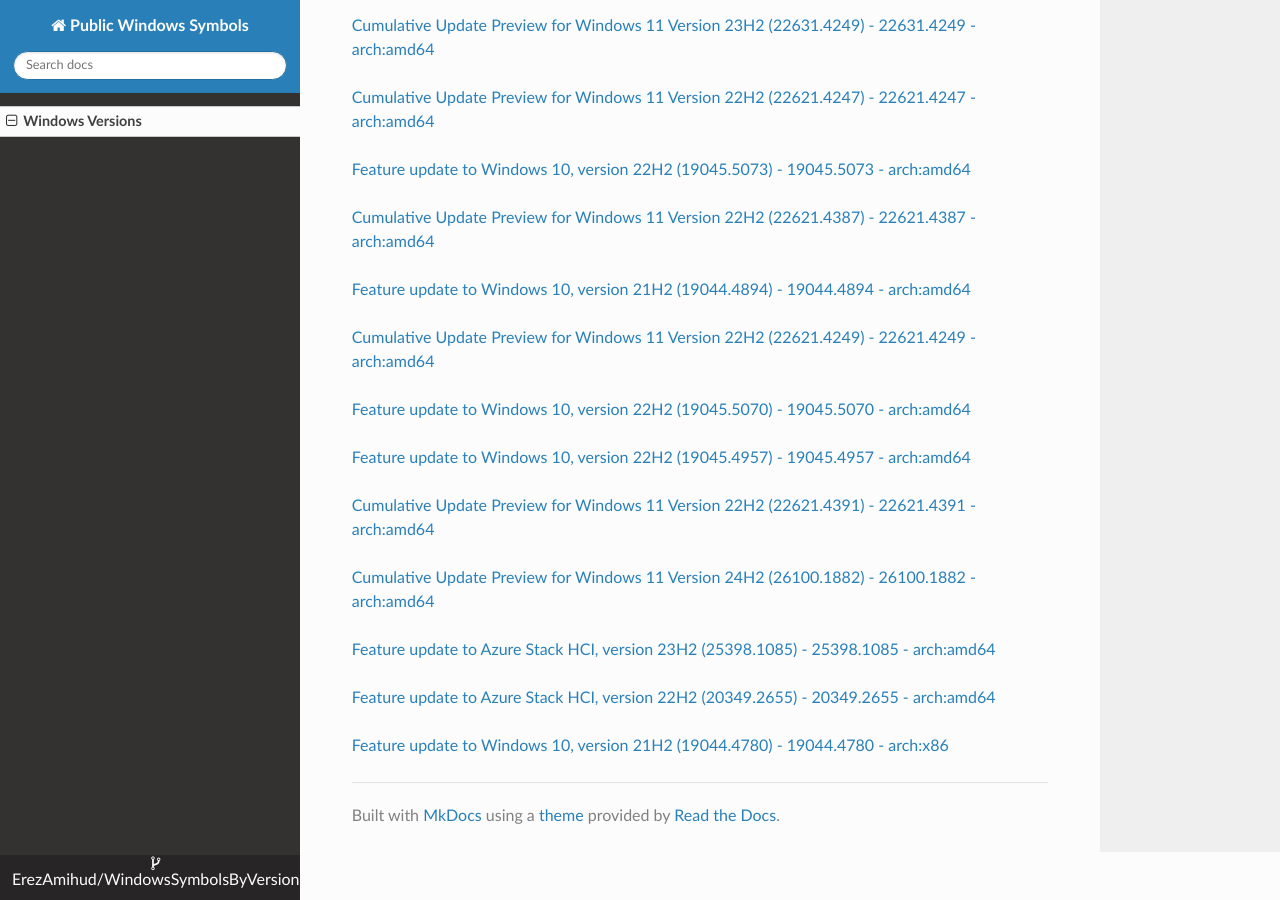
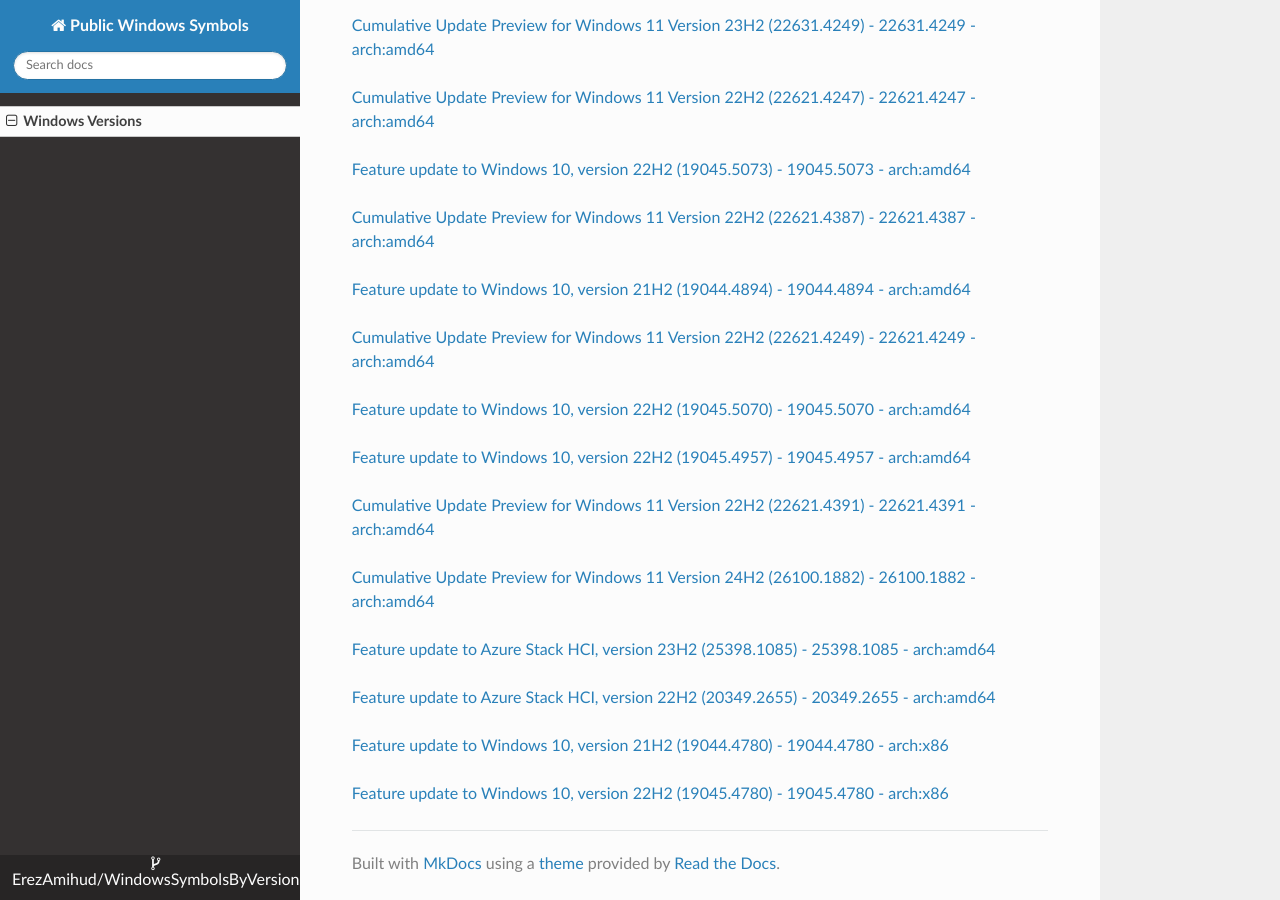
Before and after one commit to ErezAmihud/WindowsSymbolsByVersion, an MkDocs documentation site: the page built from docs/index.md, in a window 1280 px wide and 900 px high, scrolled down 7133 px. Built offline with MkDocs 1.6.1, drawn with Linux system fonts in a browser that asks for light colours; nearby versions of some CDN libraries.

Commit message:
Automated commit, add manifest for 6b2c7372-e1fb-4c89-8456-902902e5ae7c

```diff
--- a/docs/index.md
+++ b/docs/index.md
@@ -364,3 +364,6 @@
 
 
 [Feature update to Windows 10, version 21H2 (19044.4780) - 19044.4780 - arch:x86](https://github.com/ErezAmihud/WindowsSymbolsByVersion/blob/main/manifests/fe0e6691-6dba-41d3-997d-ed86b8a0da45.manifest)
+
+
+[Feature update to Windows 10, version 22H2 (19045.4780) - 19045.4780 - arch:x86](https://github.com/ErezAmihud/WindowsSymbolsByVersion/blob/main/manifests/6b2c7372-e1fb-4c89-8456-902902e5ae7c.manifest)
```
Also changed, not shown: process_builds.json (+1 -1 lines), 1 other file.
